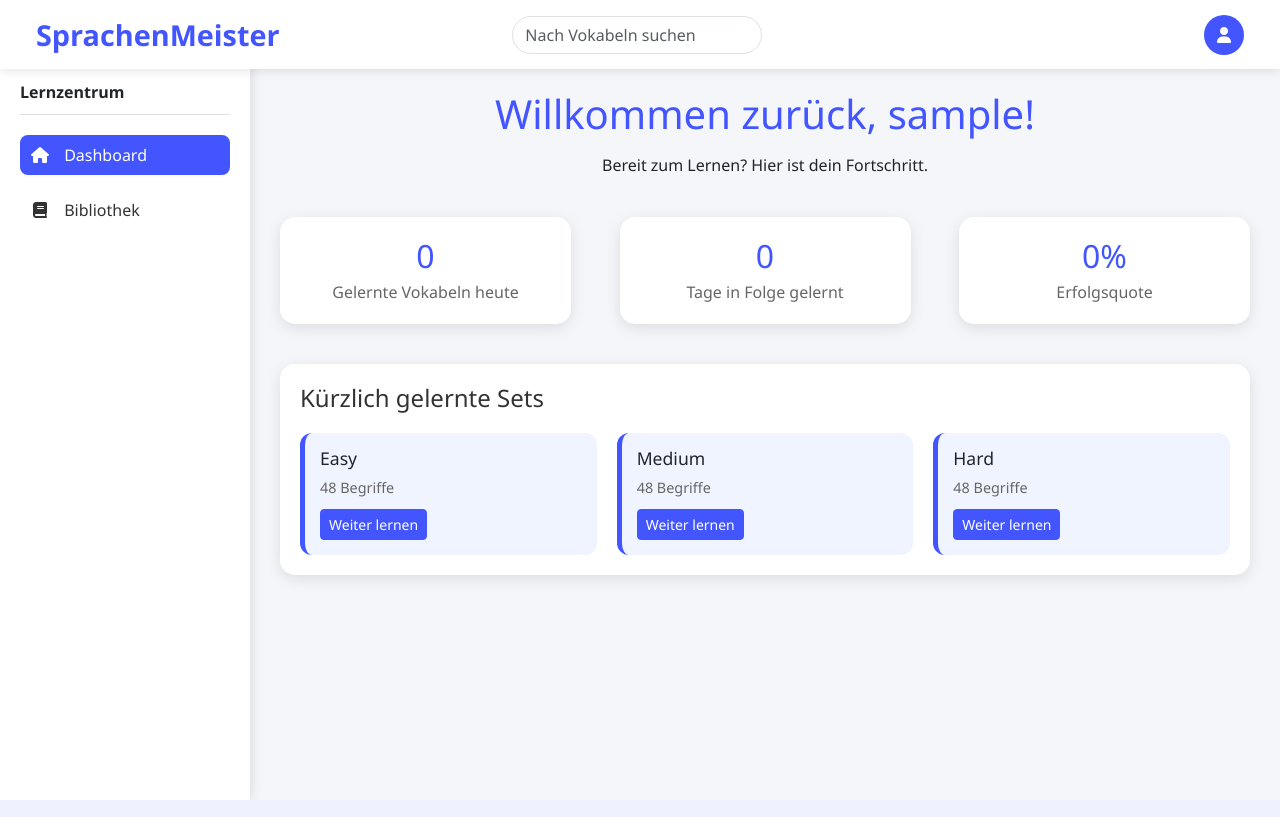
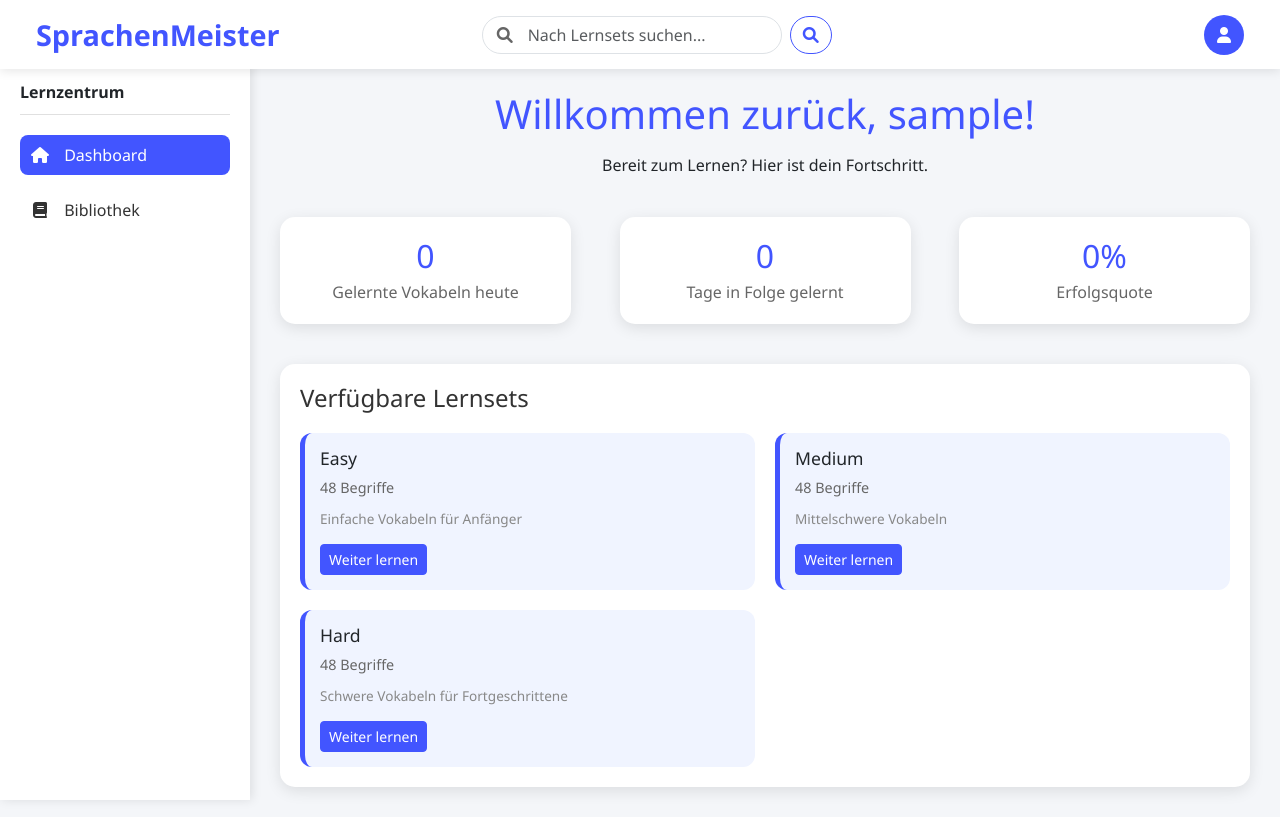
Before and after one commit to MaxiFratzi/Sprachlerner---Projekt, a PHP site: page /main.php in a window 1280 px wide. Run offline with PHP 8.4, Linux system fonts and the light colour scheme; the visitor is signed in with stand-in values (Sample User, id 1); tables that the repository leaves empty or names only in its code hold one stand-in row (values such as "Sample post").

Commit message:
feat: implement search functionality for vocabulary learning sets

```diff
--- a/main.php
+++ b/main.php
@@ -23,6 +23,30 @@ $conn = new mysqli($servername, $dbUsername, $dbPassword, $dbName);
 // Verbindung überprüfen
 if ($conn->connect_error) {
     die("Verbindung fehlgeschlagen: " . $conn->connect_error);
+}
+
+// Suchfunktion
+$search_query = isset($_GET['search']) ? trim($_GET['search']) : '';
+$learning_sets = [];
+
+// Alle verfügbaren Lernsets definieren (du kannst diese auch aus der Datenbank laden)
+$all_sets = [
+    ['name' => 'Easy', 'terms' => 48, 'file' => 'easyVoc.php', 'description' => 'Einfache Vokabeln für Anfänger'],
+    ['name' => 'Medium', 'terms' => 48, 'file' => 'mediumVoc.php', 'description' => 'Mittelschwere Vokabeln'],
+    ['name' => 'Hard', 'terms' => 48, 'file' => 'hardVoc.php', 'description' => 'Schwere Vokabeln für Fortgeschrittene'],
+    // Hier kannst du weitere Sets hinzufügen
+];
+
+// Suche durchführen
+if (!empty($search_query)) {
+    foreach ($all_sets as $set) {
+        if (stripos($set['name'], $search_query) !== false ||
+            stripos($set['description'], $search_query) !== false) {
+            $learning_sets[] = $set;
+        }
+    }
+} else {
+    $learning_sets = $all_sets;
 }
 
 // Heutiges Datum
@@ -261,7 +285,7 @@ $conn->close();
 
         .set-grid {
             display: grid;
-            grid-template-columns: repeat(3, 1fr);
+            grid-template-columns: repeat(auto-fit, minmax(300px, 1fr));
             gap: 20px;
         }
 
@@ -288,6 +312,12 @@ $conn->close();
             margin-bottom: 10px;
         }
 
+        .set-card .description {
+            color: #888;
+            font-size: 0.85rem;
+            margin-bottom: 15px;
+        }
+
         .btn-primary {
             background-color: var(--primary-color);
             border-color: var(--primary-color);
@@ -296,6 +326,36 @@ $conn->close();
         .btn-outline-primary {
             color: var(--primary-color);
             border-color: var(--primary-color);
+        }
+
+        .search-form {
+            position: relative;
+        }
+
+        .search-form input {
+            border-radius: 20px;
+            padding-left: 45px;
+        }
+
+        .search-form .search-icon {
+            position: absolute;
+            left: 15px;
+            top: 50%;
+            transform: translateY(-50%);
+            color: #666;
+        }
+
+        .no-results {
+            text-align: center;
+            color: #666;
+            font-style: italic;
+            margin: 20px 0;
+        }
+
+        .search-results-info {
+            margin-bottom: 20px;
+            color: #666;
+            font-size: 0.9rem;
         }
     </style>
 </head>
@@ -308,8 +368,15 @@ $conn->close();
                 <span class="navbar-toggler-icon"></span>
             </button>
             <div class="collapse navbar-collapse" id="navbarNav">
-                <form class="d-flex mx-auto mb-2 mb-lg-0">
-                    <input class="form-control me-2" type="search" placeholder="Nach Vokabeln suchen" style="width: 250px; border-radius: 20px;">
+                <form class="d-flex mx-auto mb-2 mb-lg-0 search-form" method="GET" action="main.php">
+                    <i class="fas fa-search search-icon"></i>
+                    <input class="form-control me-2" type="search" name="search"
+                           placeholder="Nach Lernsets suchen..."
+                           value="<?php echo htmlspecialchars($search_query); ?>"
+                           style="width: 300px; border-radius: 20px;">
+                    <button class="btn btn-outline-primary" type="submit" style="border-radius: 20px;">
+                        <i class="fas fa-search"></i>
+                    </button>
                 </form>
                 <div class="ms-auto me-4">
                     <div class="dropdown">
@@ -370,28 +437,64 @@ $conn->close();
         </div>
 
         <div class="recent-sets">
-            <h2>Kürzlich gelernte Sets</h2>
-            <div class="set-grid">
-                <div class="set-card">
-                    <h4>Easy</h4>
-                    <p>48 Begriffe</p>
-                    <a href="easyVoc.php" class="btn btn-primary btn-sm">Weiter lernen</a>
+            <h2>
+                <?php if (!empty($search_query)): ?>
+                    Suchergebnisse für "<?php echo htmlspecialchars($search_query); ?>"
+                <?php else: ?>
+                    Verfügbare Lernsets
+                <?php endif; ?>
+            </h2>
+
+            <?php if (!empty($search_query)): ?>
+                <div class="search-results-info">
+                    <?php echo count($learning_sets); ?> Ergebnis(se) gefunden
+                    <a href="main.php" class="ms-2 text-decoration-none">
+                        <i class="fas fa-times"></i> Suche zurücksetzen
+                    </a>
                 </div>
-                <div class="set-card">
-                    <h4>Medium</h4>
-                    <p>48 Begriffe</p>
-                    <a href="mediumVoc.php" class="btn btn-primary btn-sm">Weiter lernen</a>
+            <?php endif; ?>
+
+            <?php if (empty($learning_sets)): ?>
+                <div class="no-results">
+                    <i class="fas fa-search fa-2x mb-3"></i>
+                    <p>Keine Lernsets gefunden für "<?php echo htmlspecialchars($search_query); ?>"</p>
+                    <a href="main.php" class="btn btn-outline-primary">Alle Sets anzeigen</a>
                 </div>
-                <div class="set-card">
-                    <h4>Hard</h4>
-                    <p>48 Begriffe</p>
-                    <a href="hardVoc.php" class="btn btn-primary btn-sm">Weiter lernen</a>
+            <?php else: ?>
+                <div class="set-grid">
+                    <?php foreach ($learning_sets as $set): ?>
+                        <div class="set-card">
+                            <h4><?php echo htmlspecialchars($set['name']); ?></h4>
+                            <p><?php echo $set['terms']; ?> Begriffe</p>
+                            <div class="description"><?php echo htmlspecialchars($set['description']); ?></div>
+                            <a href="<?php echo htmlspecialchars($set['file']); ?>" class="btn btn-primary btn-sm">
+                                Weiter lernen
+                            </a>
+                        </div>
+                    <?php endforeach; ?>
                 </div>
-            </div>
+            <?php endif; ?>
         </div>
     </div>
 
     <!-- Bootstrap and JavaScript -->
     <script src="https://cdn.jsdelivr.net/npm/bootstrap@5.3.0/dist/js/bootstrap.bundle.min.js"></script>
+
+    <script>
+        // Optional: Auto-submit bei Enter-Taste
+        document.querySelector('input[name="search"]').addEventListener('keypress', function(e) {
+            if (e.key === 'Enter') {
+                this.closest('form').submit();
+            }
+        });
+
+        // Optional: Suchfeld fokussieren mit Strg+K
+        document.addEventListener('keydown', function(e) {
+            if (e.ctrlKey && e.key === 'k') {
+                e.preventDefault();
+                document.querySelector('input[name="search"]').focus();
+            }
+        });
+    </script>
 </body>
 </html>
```
